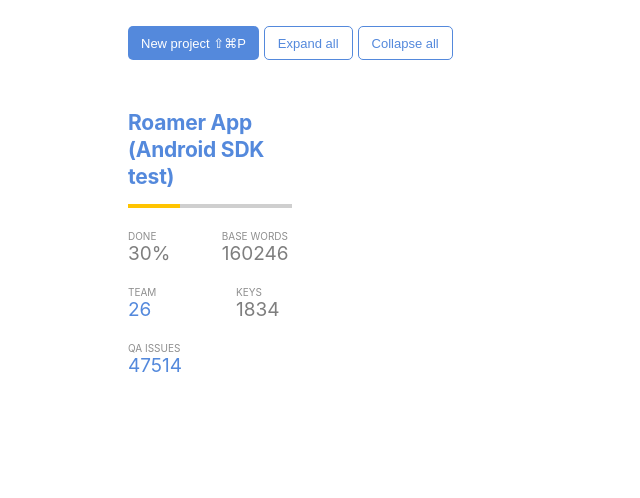
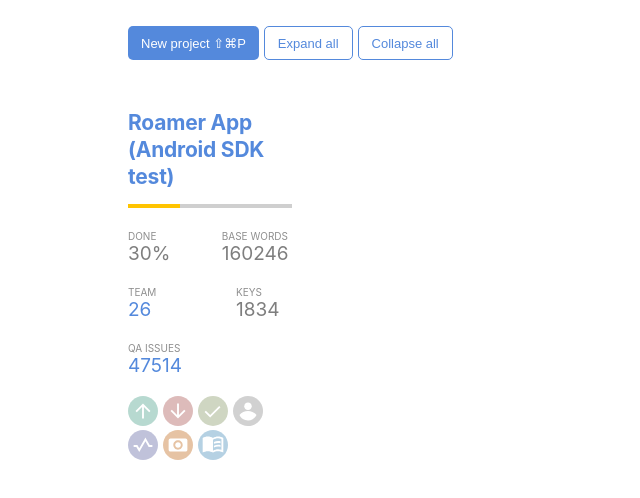
Before and after one commit to claudiacarvalhoc/roamer-app, a React (Create React App) app: page / in a window 1280 px wide. Shown: the top 498 px of the page, without its empty margins (0-640 px from the left). Built offline with nearby package versions, Linux system fonts and the light colour scheme.

Commit message:
add icons

```diff
--- /dev/null
+++ b/src/components/icons/icons.module.css
@@ -0,0 +1,7 @@
+.container {
+
+}
+
+.icon {
+    margin-right: 5px;
+}
--- /dev/null
+++ b/src/components/icons/index.tsx
@@ -0,0 +1,32 @@
+import { FC } from 'react';
+import cn from 'classnames';
+import styles from './icons.module.css';
+import {
+    UpVector,
+    DownVector,
+    CheckVector,
+    ProfileVector,
+    RateVector,
+    CameraVector,
+    BookVector,
+} from './vectors';
+
+export interface IconsProps {
+    className: string;
+}
+
+const Icons: FC<IconsProps> = ({ className }) => {
+    return (
+        <div className={cn(className, styles.container)}>
+            <UpVector className={styles.icon} />
+            <DownVector className={styles.icon} />
+            <CheckVector className={styles.icon} />
+            <ProfileVector className={styles.icon} />
+            <RateVector className={styles.icon} />
+            <CameraVector className={styles.icon} />
+            <BookVector className={styles.icon} />
+        </div>
+    );
+};
+
+export default Icons;
--- /dev/null
+++ b/src/components/icons/vectors.tsx
@@ -0,0 +1,50 @@
+
+export const UpVector = ({ className }) =>
+    <svg className={className} width="30" height="30" viewBox="0 0 30 30" fill="none" xmlns="http://www.w3.org/2000/svg">
+        <path d="M15 30C23.2843 30 30 23.2843 30 15C30 6.71573 23.2843 0 15 0C6.71572 0 0 6.71573 0 15C0 23.2843 6.71572 30 15 30Z" fill="#B7D9D0" />
+        <path d="M22.4916 14.9999L14.9999 7.5082L7.49164 15.0165L8.81761 16.3425L14.0552 11.1049V22.5082H15.9281V11.0883L21.1657 16.3259L22.4916 14.9999Z" fill="white" />
+    </svg>
+    ;
+
+export const DownVector = ({ className }) =>
+    <svg className={className} width="30" height="30" viewBox="0 0 30 30" fill="none" xmlns="http://www.w3.org/2000/svg">
+        <path d="M15 30C23.2843 30 30 23.2843 30 15C30 6.71573 23.2843 0 15 0C6.71573 0 0 6.71573 0 15C0 23.2843 6.71573 30 15 30Z" fill="#DDBBBA" />
+        <path d="M7.50836 14.9999L15.0001 22.4916L22.5084 14.9833L21.1824 13.6574L15.9448 18.8949V7.5082H14.0719V18.9115L8.83433 13.6739L7.50836 14.9999Z" fill="white" />
+    </svg>;
+
+export const CheckVector = ({ className }) =>
+    <svg className={className} width="30" height="30" viewBox="0 0 30 30" fill="none" xmlns="http://www.w3.org/2000/svg">
+        <path d="M25.5888 25.5995C31.4434 19.7449 31.4434 10.2528 25.5888 4.39818C19.7342 -1.45639 10.2421 -1.45639 4.38754 4.39818C-1.46704 10.2528 -1.46704 19.7449 4.38754 25.5995C10.2421 31.454 19.7342 31.454 25.5888 25.5995Z" fill="#CFD6C2" />
+        <path d="M12.159 18.9343L7.852 14.6438L6.54333 15.9525L12.159 21.5682L22.4793 11.2479L21.1706 9.93922L12.159 18.9343Z" fill="white" />
+    </svg>
+    ;
+
+export const ProfileVector = ({ className }) =>
+    <svg className={className} width="30" height="30" viewBox="0 0 30 30" fill="none" xmlns="http://www.w3.org/2000/svg">
+        <path d="M15 30C23.2843 30 30 23.2843 30 15C30 6.71573 23.2843 0 15 0C6.71573 0 0 6.71573 0 15C0 23.2843 6.71573 30 15 30Z" fill="#D1D1D1" />
+        <path d="M23.5191 18.9116C21.4473 16.5249 18.3976 15 14.9998 15C11.5854 15 8.53572 16.5083 6.48047 18.9116C7.95561 22.1436 11.2208 24.3812 14.9998 24.3812C18.7788 24.3812 22.0274 22.1436 23.5191 18.9116Z" fill="white" />
+        <path d="M14.9837 14.0551C17.0525 14.0551 18.7296 12.378 18.7296 10.3092C18.7296 8.24045 17.0525 6.56338 14.9837 6.56338C12.9149 6.56338 11.2379 8.24045 11.2379 10.3092C11.2379 12.378 12.9149 14.0551 14.9837 14.0551Z" fill="white" />
+    </svg>;
+
+export const RateVector = ({ className }) =>
+    <svg className={className} width="30" height="30" viewBox="0 0 30 30" fill="none" xmlns="http://www.w3.org/2000/svg">
+        <path d="M15 30C23.2843 30 30 23.2843 30 15C30 6.71573 23.2843 0 15 0C6.71573 0 0 6.71573 0 15C0 23.2843 6.71573 30 15 30Z" fill="#C0C2DA" />
+        <path d="M21.7126 15.0002L18.5303 9.49744L17.4529 7.62451L11.2872 18.2985L9.38111 15.0002V15.0168V15.0002H5.63525V16.8897H8.30376L10.1933 20.1715L11.2872 22.0444L17.4529 11.3704L20.6353 16.8897H24.3811V15.0002H21.7126Z" fill="white" />
+    </svg>;
+
+export const CameraVector = ({ className }) =>
+    <svg className={className} width="30" height="30" viewBox="0 0 30 30" fill="none" xmlns="http://www.w3.org/2000/svg">
+        <path d="M15 30C23.2843 30 30 23.2843 30 15C30 6.71573 23.2843 0 15 0C6.71573 0 0 6.71573 0 15C0 23.2843 6.71573 30 15 30Z" fill="#E6C3A4" />
+        <path d="M15.0172 17.8177C16.5734 17.8177 17.8349 16.5562 17.8349 15C17.8349 13.4438 16.5734 12.1823 15.0172 12.1823C13.461 12.1823 12.1995 13.4438 12.1995 15C12.1995 16.5562 13.461 17.8177 15.0172 17.8177Z" fill="white" />
+        <path d="M10.4758 8.43671H7.50891C6.48129 8.43671 5.63599 9.28201 5.63599 10.3096V19.6909C5.63599 20.7185 6.48129 21.5638 7.50891 21.5638H22.5089C23.5365 21.5638 24.3818 20.7185 24.3818 19.6909V10.3096C24.3818 9.28201 23.5365 8.43671 22.5089 8.43671H19.5421H10.4758ZM15.0006 19.6909C12.415 19.6909 10.31 17.5859 10.31 15.0002C10.31 12.4146 12.415 10.3096 15.0006 10.3096C17.5863 10.3096 19.6912 12.4146 19.6912 15.0002C19.6912 17.5859 17.6028 19.6909 15.0006 19.6909Z" fill="white" />
+    </svg>
+    ;
+
+export const BookVector = ({ className }) =>
+    <svg className={className} width="30" height="30" viewBox="0 0 30 30" fill="none" xmlns="http://www.w3.org/2000/svg">
+        <path d="M15 30C23.2843 30 30 23.2843 30 15C30 6.71573 23.2843 0 15 0C6.71573 0 0 6.71573 0 15C0 23.2843 6.71573 30 15 30Z" fill="#B5D1E3" />
+        <path d="M9.82858 6.49716C7.93908 6.49716 6.1656 7.02755 4.67389 7.95573V22.6242C6.18218 21.6961 7.93908 21.1657 9.82858 21.1657C11.7181 21.1657 13.4916 21.6961 14.9833 22.6242V7.95573C13.4916 7.02755 11.7181 6.49716 9.82858 6.49716Z" fill="white" />
+        <path d="M20.1547 6.49716C18.2652 6.49716 16.4917 7.02755 15 7.95573V9.82865C16.5083 8.90048 18.2652 8.37009 20.1547 8.37009C21.2983 8.37009 22.4088 8.56898 23.4365 8.93363V19.8563C22.4088 19.4916 21.2983 19.2927 20.1547 19.2927C18.2652 19.2927 16.4917 19.8231 15 20.7513V22.6077C16.5083 21.6795 18.2652 21.1657 20.1547 21.1657C22.0442 21.1657 23.8177 21.6961 25.3094 22.6242V7.95573C23.8011 7.02755 22.0442 6.49716 20.1547 6.49716Z" fill="white" />
+        <path d="M20.1548 11.0054C18.6465 11.0054 17.2211 11.3534 15.9283 11.9501V13.8231C17.2045 13.2098 18.6299 12.8783 20.1548 12.8783C20.967 12.8783 21.746 12.9777 22.4918 13.1601V11.2871C21.746 11.1048 20.967 11.0054 20.1548 11.0054Z" fill="white" />
+        <path d="M22.4918 15.0333C21.746 14.851 20.9504 14.7516 20.1548 14.7516C18.6465 14.7516 17.2211 15.0996 15.9283 15.6963V17.5692C17.2045 16.956 18.6299 16.6245 20.1548 16.6245C20.967 16.6245 21.746 16.7239 22.4918 16.9063V15.0333Z" fill="white" />
+    </svg>;
--- a/src/components/summary/index.tsx
+++ b/src/components/summary/index.tsx
@@ -7,6 +7,7 @@
 import { connect } from 'react-redux';
 import ProgressBar from '../progressbar';
 import Label from '../label';
+import Icons from '../icons';
 
 
 export interface SummaryOwnProps {
@@ -35,6 +36,7 @@
             <div className={styles.line}>
                 <Label name={texts.qaIssuesText} value={`${project.issues}`} highlighted={true} />
             </div>
+            <Icons className={styles.icons} />
         </>
     );
 };
--- a/src/components/summary/summary.module.css
+++ b/src/components/summary/summary.module.css
@@ -15,3 +15,7 @@
     display: flex;
     justify-content: space-between;
 }
+
+.icons {
+    max-width: 160px;
+}
```
